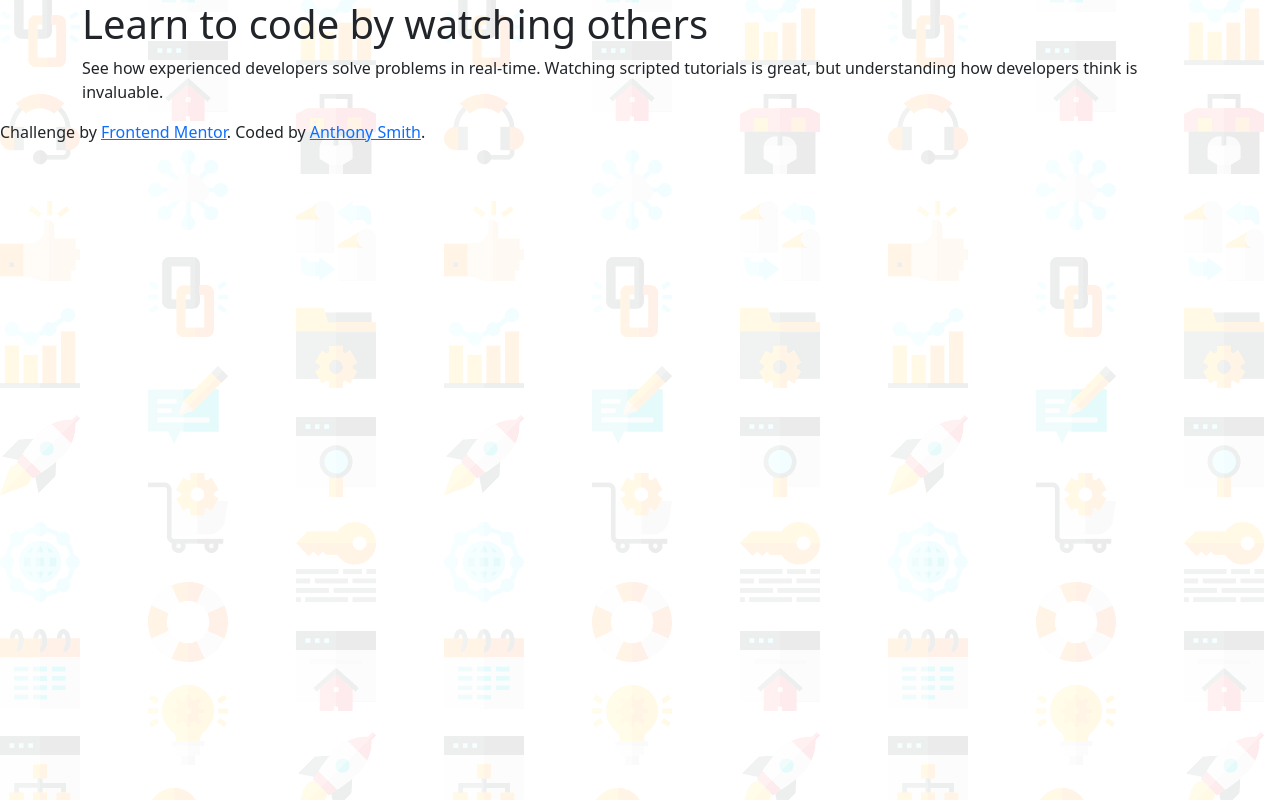
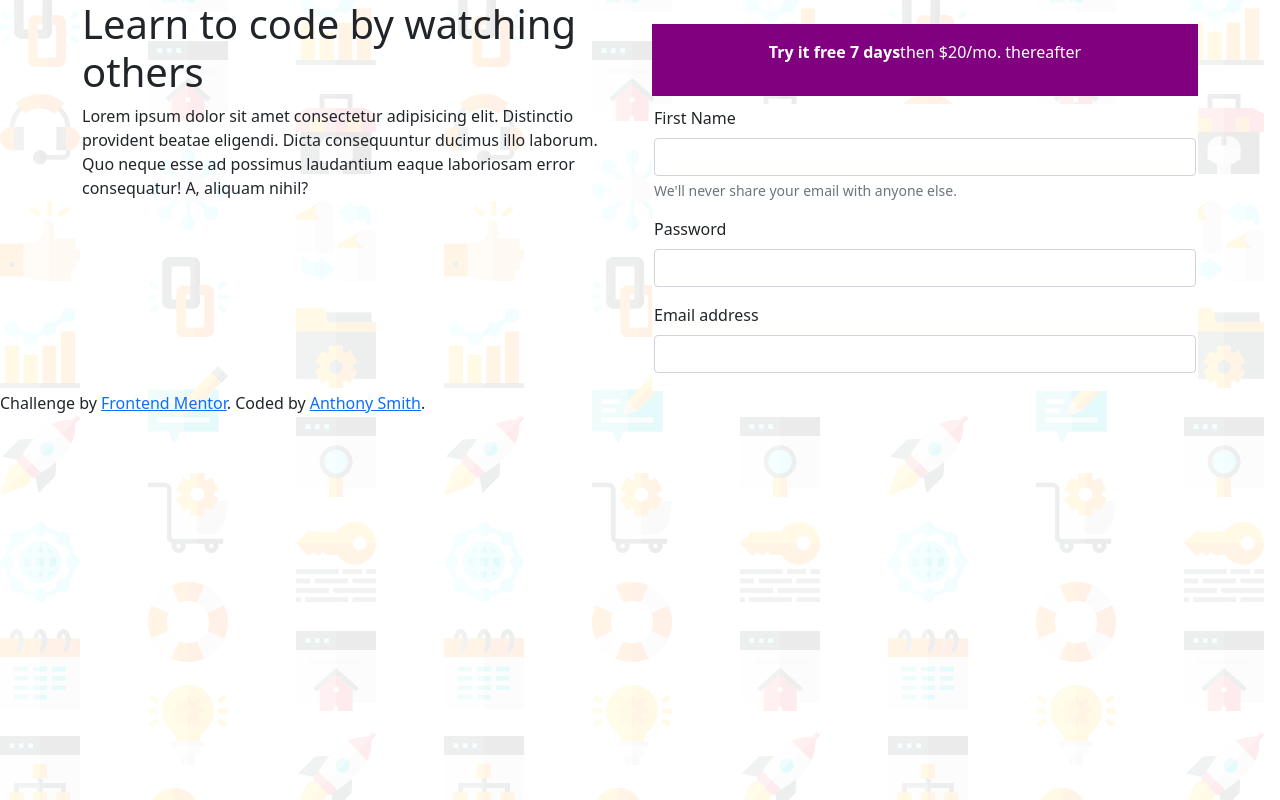
Before and after one commit to anthonys1760/Intro-Form, a plain HTML site: page index.html in a window 1280 px wide. Drawn offline with nearby package versions, Linux system fonts and the light colour scheme.

Commit message:
Added H1, P tags and a Form

```diff
--- a/css/main.css
+++ b/css/main.css
@@ -1,3 +1,13 @@
 body {
     background: url('/images/bg-intro-desktop.png')
 }
+
+.bg-success {
+    background: purple !important;
+}
+
+.color {
+    border: solid 2px white;
+    background-color: white;
+    border-radius: 2px solid white;
+}
--- a/index.html
+++ b/index.html
@@ -10,10 +10,45 @@
     <link rel="stylesheet" href="/css/main.css">
     <title>Intro Component Form</title>
   </head>
+
+  <!-- Here is your body  -->
   <body>
+
     <div class="container">
-      <h1>Learn to code by watching others</h1>
-      <p>See how experienced developers solve problems in real-time. Watching scripted tutorials is great, but understanding how developers think is invaluable.</p>
+
+      <div class="row">
+
+        <div class="col-sm">
+          <h1>Learn to code by watching others</h1>
+          <p>Lorem ipsum dolor sit amet consectetur adipisicing elit. Distinctio provident beatae eligendi. Dicta consequuntur ducimus illo laborum. Quo neque esse ad possimus laudantium eaque laboriosam error consequatur! A, aliquam nihil?</p>
+        </div>
+
+        <!-- Try it for 7 Days -->
+        <div class="col-sm pt-4">
+            <div class="p-3 mb-2 bg-success text-white text-center"><p><strong>Try it free 7 days</strong>then $20/mo. thereafter</p></div>
+
+        <!-- FORM START -->
+        <form class="color">
+          <div class="mb-3">
+              <label for="exampleInputname1" class="form-label" placeholder="Anthony">First Name</label>
+              <input type="email" class="form-control" id="exampleInputEmail1" aria-describedby="emailHelp">
+              <div id="emailHelp" class="form-text">We'll never share your email with anyone else.</div>
+            </div>
+            <div class="mb-3">
+                <label for="exampleInputPassword1" class="form-label">Password</label>
+                <input type="password" class="form-control" id="exampleInputPassword" aria-describedby="emailHelp">
+            </div>
+            <div class="mb-3">
+                <label for="exampleInputEmail1" class="form-label">Email address</label>
+                <input type="email" class="form-control" id="exampleInputEmail1" aria-describedby="emailHelp">
+            </div>
+        </form>
+        </div>
+
+
+
+      </div>
+
     </div>
 
     <!-- Optional JavaScript; choose one of the two! -->
```
